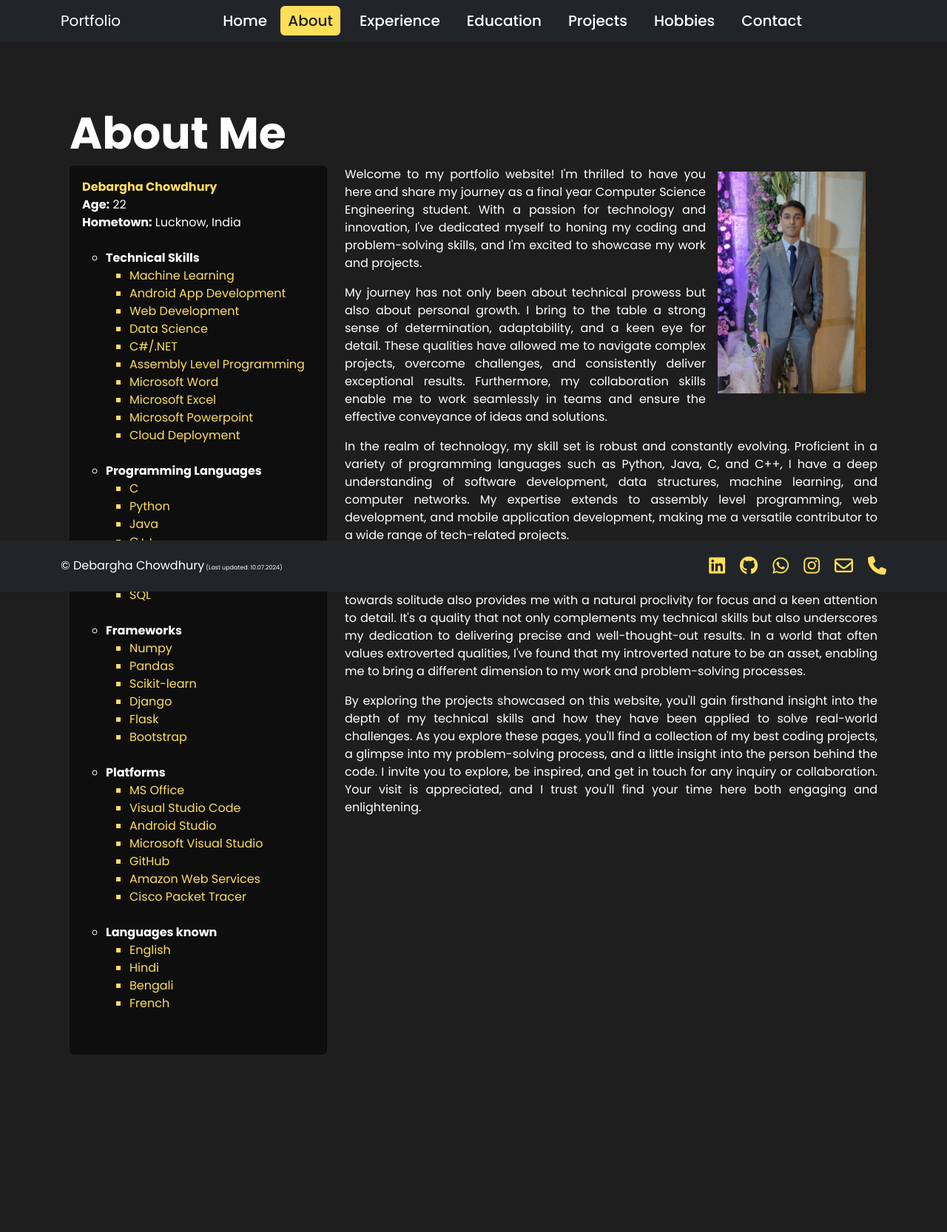
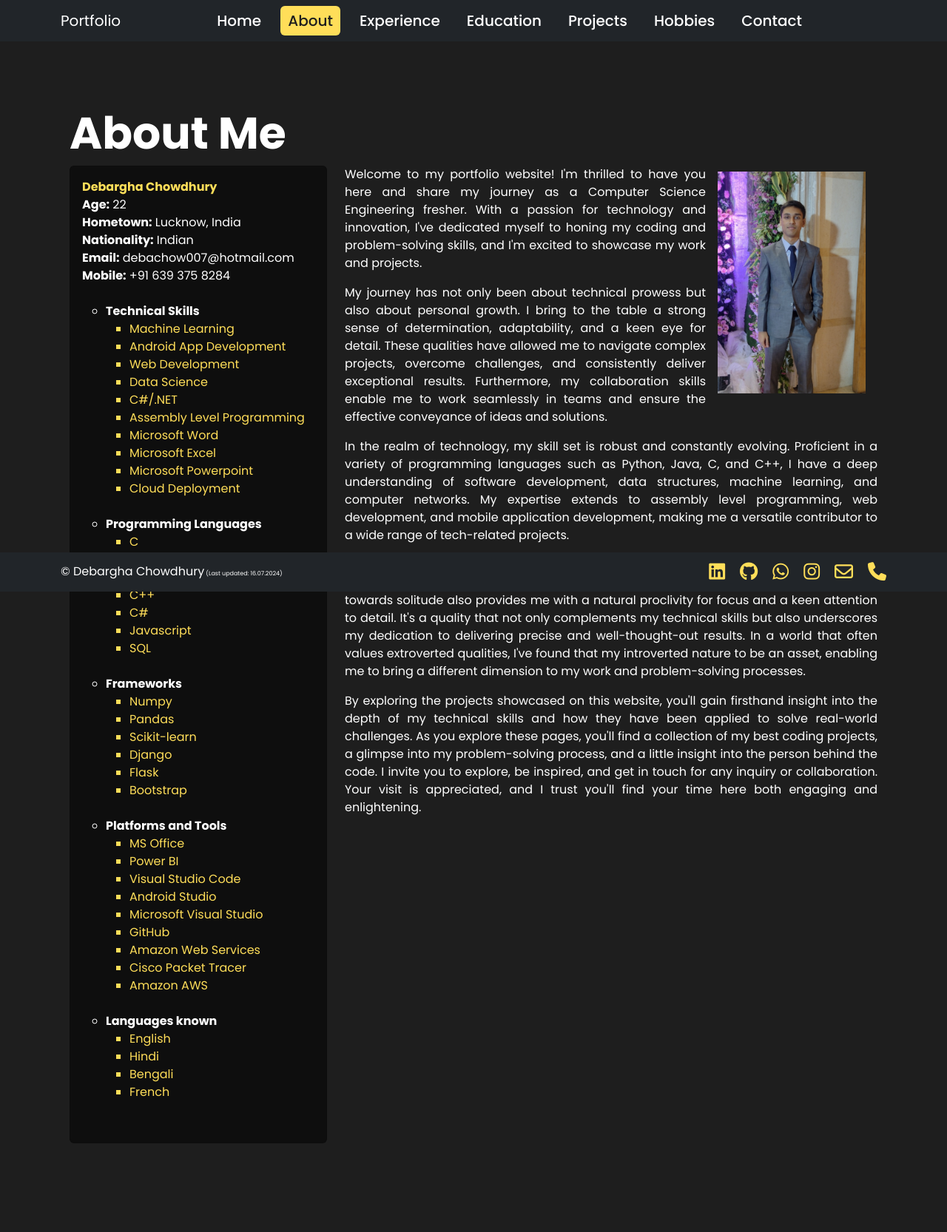
Before and after one commit to debachow-007/Portfolio, a Flask app: page /about in a window 1280 px wide. Shown: the whole page at 74% size. Before the commit the page ends 1426 px from the top, so only its background shows below. Run offline with Flask 3, Linux system fonts and the light colour scheme; some libraries are stand-ins or nearby versions.

Commit message:
Made changes before production

```diff
--- a/portfolio/data.json
+++ b/portfolio/data.json
@@ -44,14 +44,16 @@
             "Flask",
             "Bootstrap"
         ],
-        "Platforms": [
+        "Platforms and Tools": [
             "MS Office",
+            "Power BI",
             "Visual Studio Code",
             "Android Studio",
             "Microsoft Visual Studio",
             "GitHub",
             "Amazon Web Services",
-            "Cisco Packet Tracer"
+            "Cisco Packet Tracer",
+            "Amazon AWS"
         ],
         "Languages known": [
             "English",
@@ -62,7 +64,7 @@
     },
 
     "about_text": [
-        "Welcome to my portfolio website! I'm thrilled to have you here and share my journey as a final year Computer Science Engineering student. With a passion for technology and innovation, I've dedicated myself to honing my coding and problem-solving skills, and I'm excited to showcase my work and projects.",
+        "Welcome to my portfolio website! I'm thrilled to have you here and share my journey as a Computer Science Engineering fresher. With a passion for technology and innovation, I've dedicated myself to honing my coding and problem-solving skills, and I'm excited to showcase my work and projects.",
 
         "My journey has not only been about technical prowess but also about personal growth. I bring to the table a strong sense of determination, adaptability, and a keen eye for detail. These qualities have allowed me to navigate complex projects, overcome challenges, and consistently deliver exceptional results. Furthermore, my collaboration skills enable me to work seamlessly in teams and ensure the effective conveyance of ideas and solutions.",
 
@@ -159,7 +161,7 @@
                 "Commenting system: write and delete comments on blog posts.",
                 "JWT-based password reset mechanism for secure account recovery."
             ],
-            "github":"#",
+            "github":"https://github.com/debachow-007/BlogZilla",
             "link": "#",
             "images": [
                 "project71.jpg",
@@ -196,7 +198,7 @@
                 "Chatbot powered by GPT-3.5, informed by party manifestos from different political parties.",
                 "Interactive Q&A feature to ask questions about promises made by various parties and receive relevant answers."
             ],
-            "github":"#",
+            "github":"https://github.com/debachow-007/Tweetocracy",
             "images": [
                 "project61.jpg",
                 "project62.jpg",
@@ -226,7 +228,7 @@
                 "Awarded the best project in college",
                 "Published a research paper detailing the implementation and results. DTC Journal of Computational Intelligence, Vol-2, Issue-2, December 2023"
             ],
-            "github":"#",
+            "github":"https://github.com/debachow-007/CypherCraft",
             "images": [
                 "project51.jpg",
                 "project52.jpg"
@@ -251,7 +253,7 @@
                 "Achieved an accuracy of 86%",
                 "Challenges: Handling a large and imbalanced dataset."
             ],
-            "github": "#",
+            "github": "https://github.com/debachow-007/MovieGenreClassification",
             "images": [
                 "project41.jpg",
                 "project42.jpg"
@@ -276,7 +278,7 @@
                 "Achieved an accuracy of 99.57%",
                 "Challenges: Dealing with imbalanced data."
             ],
-            "github": "#",
+            "github": "https://github.com/debachow-007/CreditCardFraud",
             "images": [
                 "project31.jpg",
                 "project32.jpg"
@@ -300,7 +302,7 @@
                 "Dataset used: Banking data",
                 "Achieved an accuracy of 86.75%"
             ],
-            "github": "#",
+            "github": "https://github.com/debachow-007/CustomerChurnPrediction",
             "images": [
                 "project21.jpg",
                 "project22.jpg"
@@ -323,7 +325,7 @@
                 "Packet sniffers placed to capture and analyze packets from various nodes.",
                 "Analysis of Ethernet and IP header changes in captured packets."
             ],
-            "github": "#",
+            "github": "https://github.com/debachow-007/cisco_cybersecurity",
             "images": [
                 "project11.jpg"
             ]
--- a/portfolio/static/main.css
+++ b/portfolio/static/main.css
@@ -63,7 +63,7 @@ html body {
 }
 
 .btn.btn-primary:active {
-    background-color: #FFDE59;
-    color: #1E1E1E;
-    border: #FFDE59;
+    background-color: #FFDE59 !important;
+    color: #1E1E1E !important;
+    border: #FFDE59 !important;
 }
--- a/portfolio/templates/about.html
+++ b/portfolio/templates/about.html
@@ -12,6 +12,9 @@
                         <li><strong style="color:#FFDE59">Debargha Chowdhury</strong></li>
                         <li><strong>Age:</strong> {{ age }}</li>
                         <li><strong>Hometown:</strong> Lucknow, India</li>
+                        <li><strong>Nationality:</strong> Indian</li>
+                        <li><strong>Email:</strong> debachow007@hotmail.com</li>
+                        <li><strong>Mobile:</strong> +91 639 375 8284</li>
                         <br>
                         <ul>
                             {% for item_key, item_value in about_data.items() %}
--- a/portfolio/templates/home.html
+++ b/portfolio/templates/home.html
@@ -5,7 +5,9 @@
     <div class="jumbotron jumbotron-fluid">
         <h1 style="font-size: 60px;">Hi! I am</h1>
         <h1 style="font-size: 60px; font-weight: 600;">Debargha Chowdhury</h1>
-        <span class="auto" style="font-weight: 600; font-size: 50px; color: #FFDE59;"></span>
+        <div class="conatiner" style="height: 180px; display: flex; align-items: center; justify-content: center;">
+            <span class="auto" style="font-weight: 600; font-size: 50px; color: #FFDE59;"></span>
+        </div>
     </div>
     <br>
     <div class="row justify-content-center">
--- a/portfolio/templates/layout.html
+++ b/portfolio/templates/layout.html
@@ -25,8 +25,7 @@
                 <div class="collapse navbar-collapse" id="navbarCollapse">
                     <ul class="navbar-nav nav-pills mx-auto mb-2 mb-lg-0">
                         <li class="nav-item mx-2">
-                            <li class="nav-item">
-                                <a class="nav-link {{ 'active' if request.endpoint == 'home' }}" href="{{ url_for('home') }}">Home</a>
+                            <a class="nav-link {{ 'active' if request.endpoint == 'home' }}" href="{{ url_for('home') }}">Home</a>
                         </li>
                         <li class="nav-item mx-2">
                             <a class="nav-link {{ 'active' if request.endpoint == 'about' }}" href="{{ url_for('about') }}">About</a>
@@ -51,15 +50,15 @@
             </nav>
         </header>
 
-        <div class="flex-grow-1 container mt-5 pt-5" style="padding-bottom: 100px;">
+        <div class="flex-grow-1 container mt-5 pt-5" style="padding-bottom: 120px;">
             {% block content %}
             {% endblock %}
         </div>
 
-        <footer class="bg-dark text-white py-3 mt-auto" style="position: fixed; width: 100%; bottom: 0; padding: 10px 0;">
+        <footer class="bg-dark text-white py-2 mt-auto" style="position: fixed; width: 100%; bottom: 0; padding: 10px 0;">
             <div class="container fixed-bottom-0">
                 <div class="d-flex flex-column flex-sm-row justify-content-between align-items-center">
-                    <span>&copy; Debargha Chowdhury<span style="font-size: 8px"> (Last updated: 10.07.2024) </span></span>
+                    <span>&copy; Debargha Chowdhury<span style="font-size: 8px"> (Last updated: 16.07.2024) </span></span>
 
                     <div class="d-flex flex-wrap" style="gap: 20px; color: #FFDE59; font-size: 25px">
                         <a href="https://www.linkedin.com/in/debachow/" title="LinkedIn" target="_blank">
```
Also changed, not shown: 1 other file.
